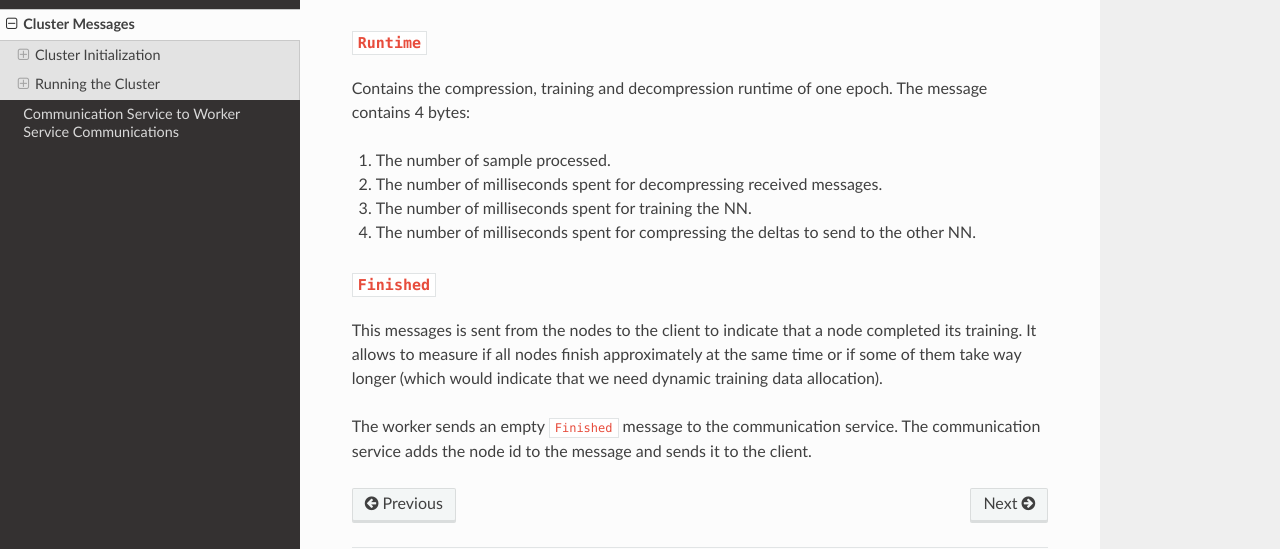
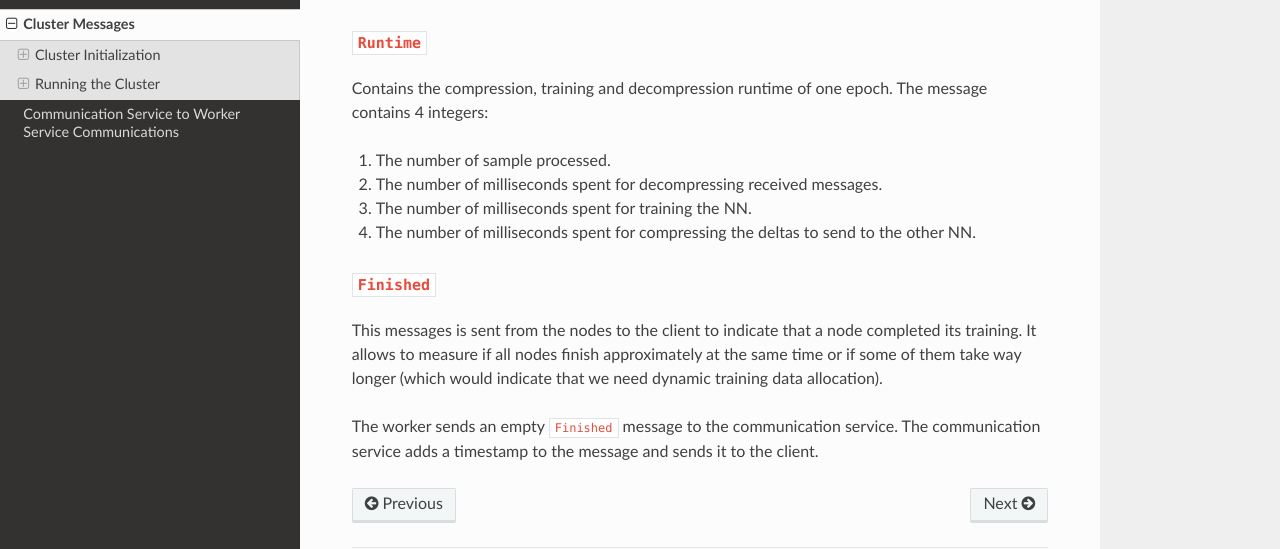
Before and after one commit to YvesZumbach/y2_documentation, a Sphinx documentation site: the page built from doc/cluster_messages.rst, in a window 1280 px wide and 900 px high, scrolled down 1168 px. Shown: the part 247-796 px from the top of the window. Built offline with Sphinx 7.4.7 and the Read the Docs theme 2.0.0, drawn with Linux system fonts in a browser that asks for light colours.

Commit message:
Update runtime message specs

```diff
--- a/doc/cluster_messages.rst
+++ b/doc/cluster_messages.rst
@@ -59,7 +59,7 @@ The value of the delta itself is a cluster variable and is known in advance, the
 ^^^^^^^^^^^
 
 Contains the compression, training and decompression runtime of one epoch.
-The message contains 4 bytes:
+The message contains 4 integers:
 
 1. The number of sample processed.
 2. The number of milliseconds spent for decompressing received messages.
@@ -73,4 +73,4 @@ This messages is sent from the nodes to the client to indicate that a node compl
 It allows to measure if all nodes finish approximately at the same time or if some of them take way longer (which would indicate that we need dynamic training data allocation).
 
 The worker sends an empty ``Finished`` message to the communication service.
-The communication service adds the node id to the message and sends it to the client.
+The communication service adds a timestamp to the message and sends it to the client.
```
